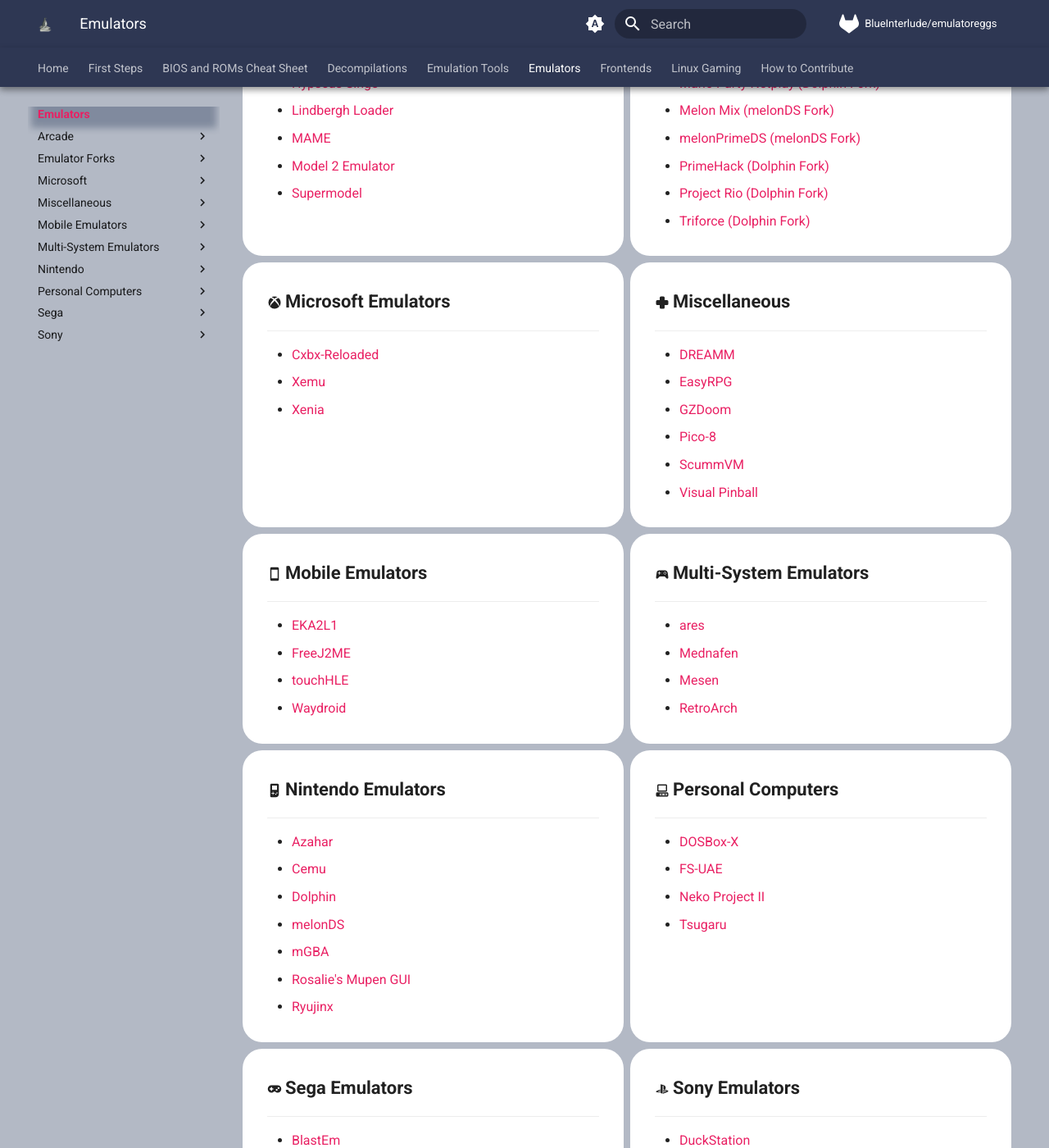
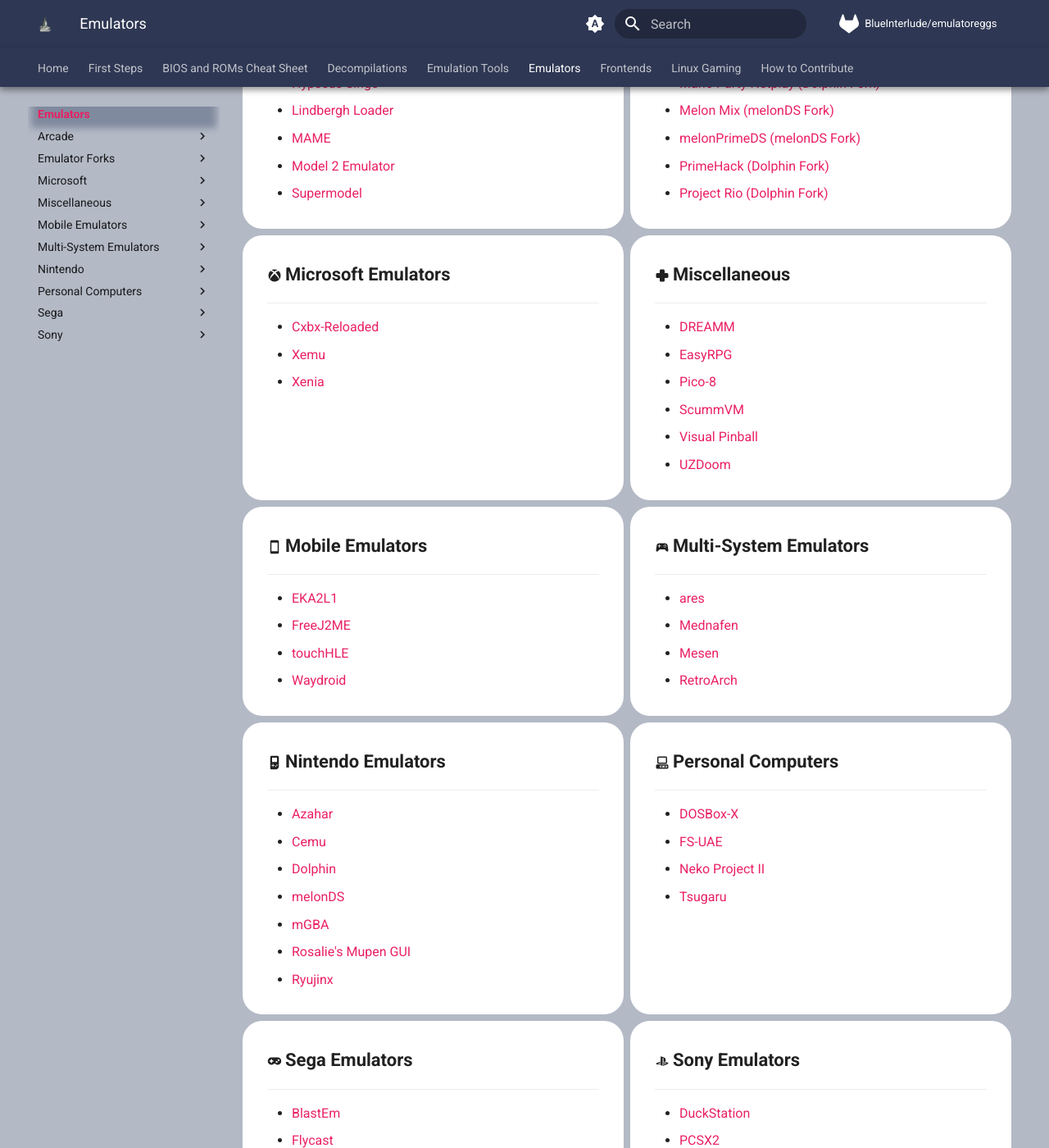
Before and after one commit to emulatoreggs/emulatoreggs, an MkDocs documentation site: the page built from docs/emulators/index.md, in a window 1280 px wide and 1400 px high, scrolled down 288 px. Shown: the whole window at 82% size. Built offline with MkDocs 1.6.1 and Material for MkDocs 9.7.7, drawn with Linux system fonts in a browser that asks for light colours; comment, search, counter and statistics services are not loaded.

Commit message:
docs: update emulator home page to match recent additions and removals

```diff
--- a/docs/emulators/index.md
+++ b/docs/emulators/index.md
@@ -22,7 +22,6 @@
   - [melonPrimeDS (melonDS Fork)](./emulator-forks/melon-primeds.md)
   - [PrimeHack (Dolphin Fork)](./emulator-forks/primehack.md)
   - [Project Rio (Dolphin Fork)](./emulator-forks/project-rio.md)
-  - [Triforce (Dolphin Fork)](./emulator-forks/triforce.md)
 
 - :material-microsoft-xbox: **Microsoft Emulators**{ style="font-size: 1.1rem" }
 
@@ -38,10 +37,10 @@
 
   - [DREAMM](./miscellaneous/dreamm.md)
   - [EasyRPG](./miscellaneous/easyrpg.md)
-  - [GZDoom](./miscellaneous/gzdoom.md)
   - [Pico-8](./miscellaneous/pico-8.md)
   - [ScummVM](./miscellaneous/scummvm.md)
   - [Visual Pinball](./miscellaneous/visual-pinball.md)
+  - [UZDoom](./miscellaneous/uzdoom.md)
 
 - :material-cellphone: **Mobile Emulators**{ style="font-size: 1.1rem" }
 
```
Also changed, not shown: other parts of docs/emulators/index.md (+1 -1 lines).
